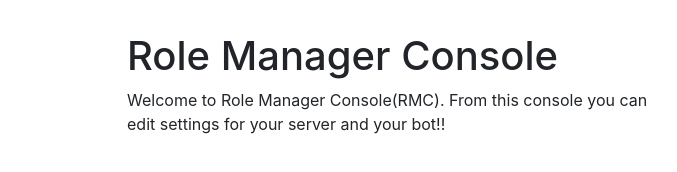
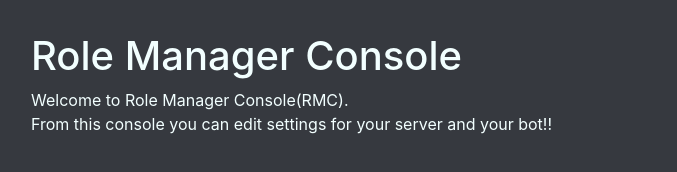
Before and after one commit to piguycs/DiscordRoleMenu, an Electron app: page RoleMenu/src/index.html in a window 800 px wide. Shown: the whole page, without its empty margins (1-678 px from the left). Drawn offline with nearby package versions, Linux system fonts and the light colour scheme.

Commit message:
Changed default files
Added bit of custom css and changed the main js script a bit.

```diff
--- a/RoleMenu/src/index.css
+++ b/RoleMenu/src/index.css
@@ -1,6 +1,7 @@
 body {
   font-family: -apple-system, BlinkMacSystemFont, "Segoe UI", Roboto, Helvetica, Arial, sans-serif;
   margin: auto;
-  max-width: 38rem;
-  padding: 2rem;
+  padding: 32px;
+  background-color: #36393F;
+  color: #F2FFFF;
 }
--- a/RoleMenu/src/index.html
+++ b/RoleMenu/src/index.html
@@ -8,7 +8,7 @@
   </head>
   <body>
     <h1>Role Manager Console</h1>
-    Welcome to Role Manager Console(RMC).
+    Welcome to Role Manager Console(RMC).<br>
     From this console you can edit settings for your server and your bot!!
   </body>
 </html>
--- a/RoleMenu/src/index.js
+++ b/RoleMenu/src/index.js
@@ -11,6 +11,9 @@ const createWindow = () => {
   const mainWindow = new BrowserWindow({
     width: 800,
     height: 600,
+    webPreferences: {
+      devTools: false
+    },
   });
 
   // and load the index.html of the app.
```
